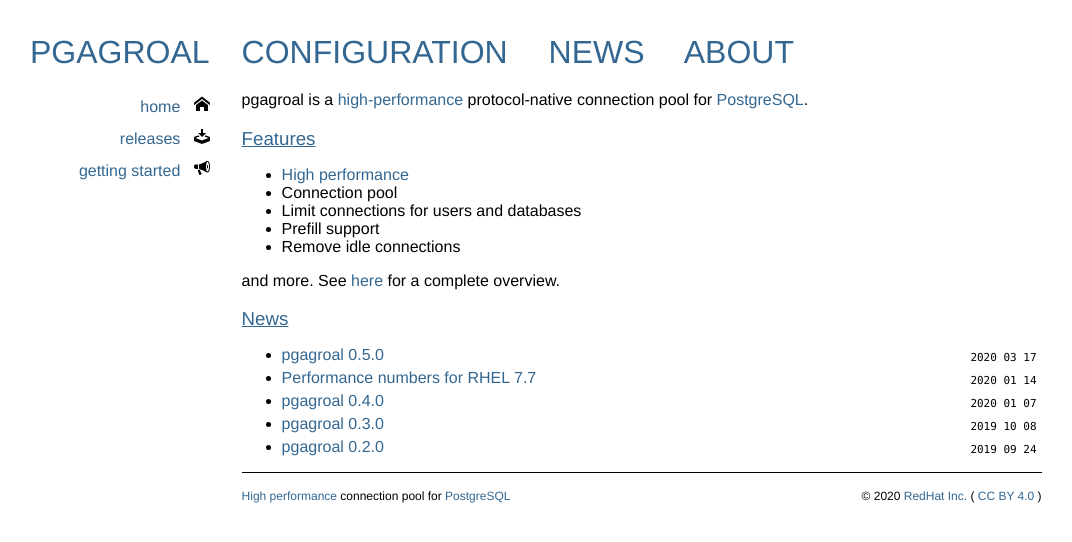
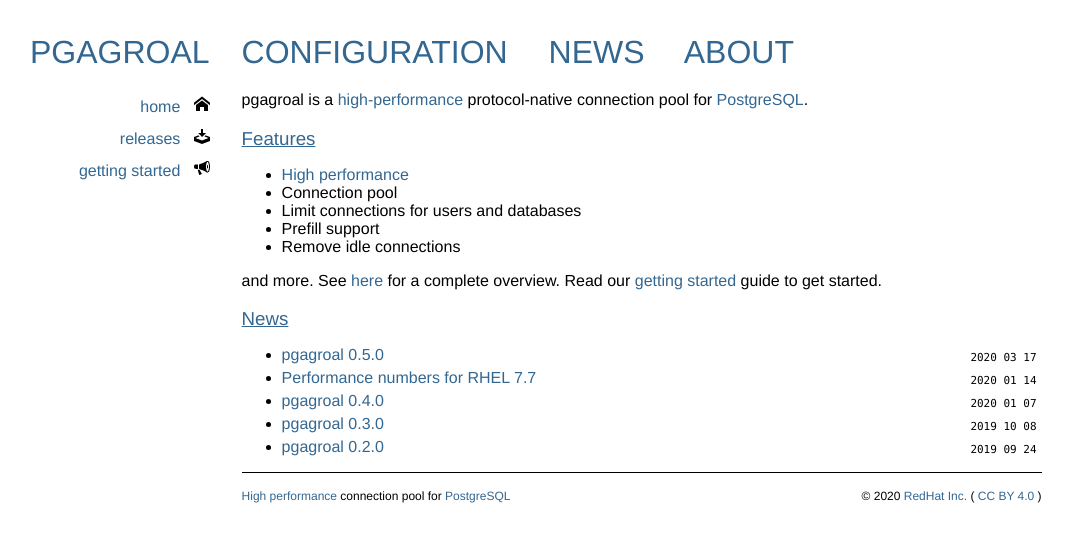
Before and after one commit to agroal/pgagroal, a Jekyll site: the page built from index.html, in a window 1280 px wide. Shown: the top 542 px of the page, without its empty margins (10-1082 px from the left). Built offline with Jekyll 4.4.1, drawn with Linux system fonts in a browser that asks for light colours; some web fonts are replaced.

Commit message:
Highlight getting started guide

```diff
--- a/index.html
+++ b/index.html
@@ -18,7 +18,7 @@
       <li>Prefill support</li>
       <li>Remove idle connections</li>
     </ul>
-    and more. See <a href="about.html">here</a> for a complete overview.
+    and more. See <a href="about.html">here</a> for a complete overview. Read our <a href="gettingstarted.html">getting started</a> guide to get started.
     <p/>
     <h3>News</h3>
     <ul>
```
